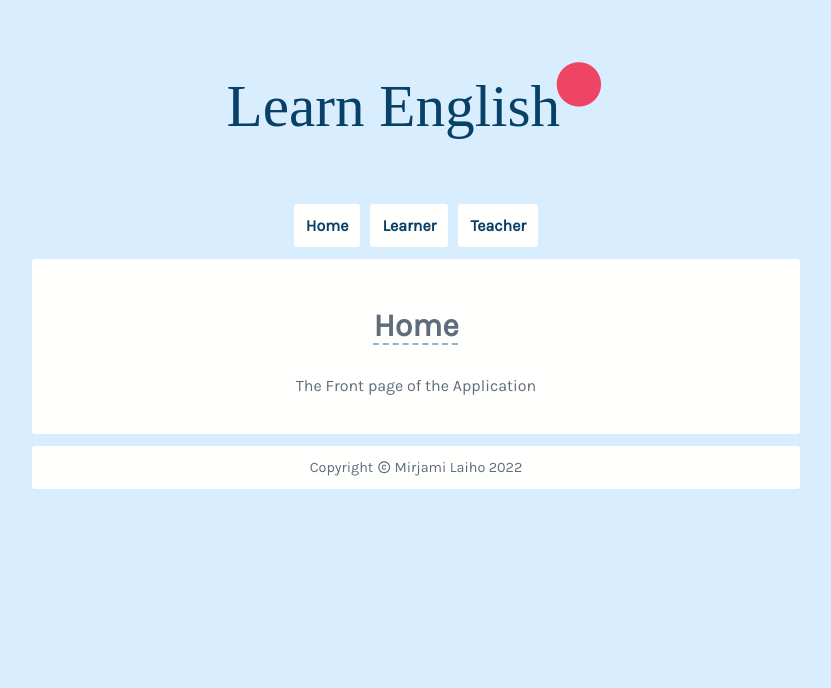
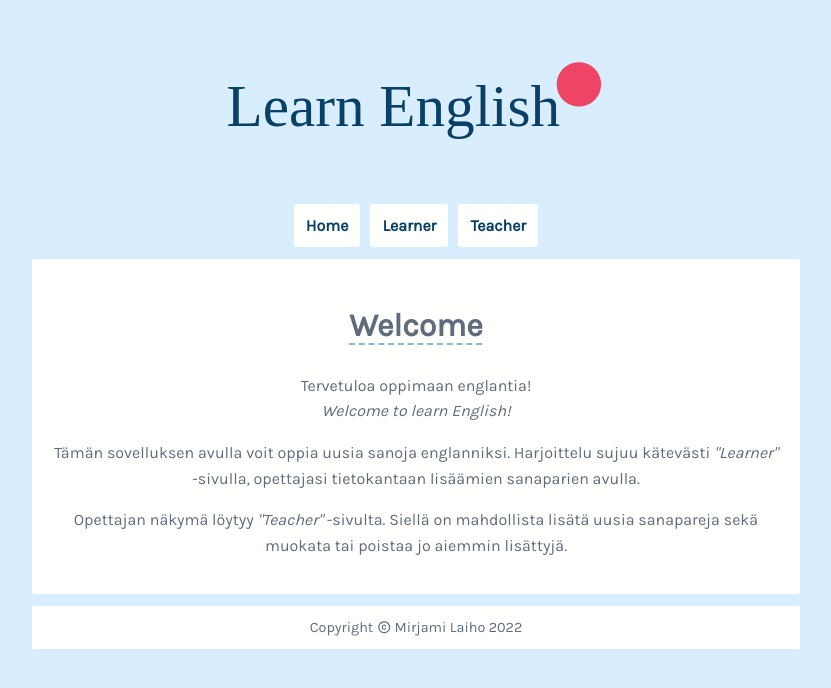
Before and after one commit to mirjamielisabet/fullstack-project-work, a React (Create React App) app in the folder frontend/: page / in a window 1280 px wide. Shown: the top 688 px of the page, without its empty margins (224-1055 px from the left). Built offline with nearby package versions, Linux system fonts and the light colour scheme; no server answers; a web font is replaced by a local one.

Commit message:
Edit MainComponent.js: add information about the application

```diff
--- a/frontend/src/components/MainComponent.js
+++ b/frontend/src/components/MainComponent.js
@@ -5,8 +5,21 @@ export class MainComponent extends React.Component {
   render() {
     return (
       <div className="container">
-        <h1>Home</h1>
-        <p>The Front page of the Application</p>
+        <h1>Welcome</h1>
+        <p>
+          Tervetuloa oppimaan englantia! <br /> <i>Welcome to learn English!</i>
+        </p>
+
+        <p>
+          Tämän sovelluksen avulla voit oppia uusia sanoja englanniksi.
+          Harjoittelu sujuu kätevästi <i>"Learner"</i> -sivulla, opettajasi
+          tietokantaan lisäämien sanaparien avulla.
+        </p>
+        <p>
+          Opettajan näkymä löytyy <i>"Teacher"</i> -sivulta. Siellä on
+          mahdollista lisätä uusia sanapareja sekä muokata tai poistaa jo
+          aiemmin lisättyjä.
+        </p>
       </div>
     );
   }
```
